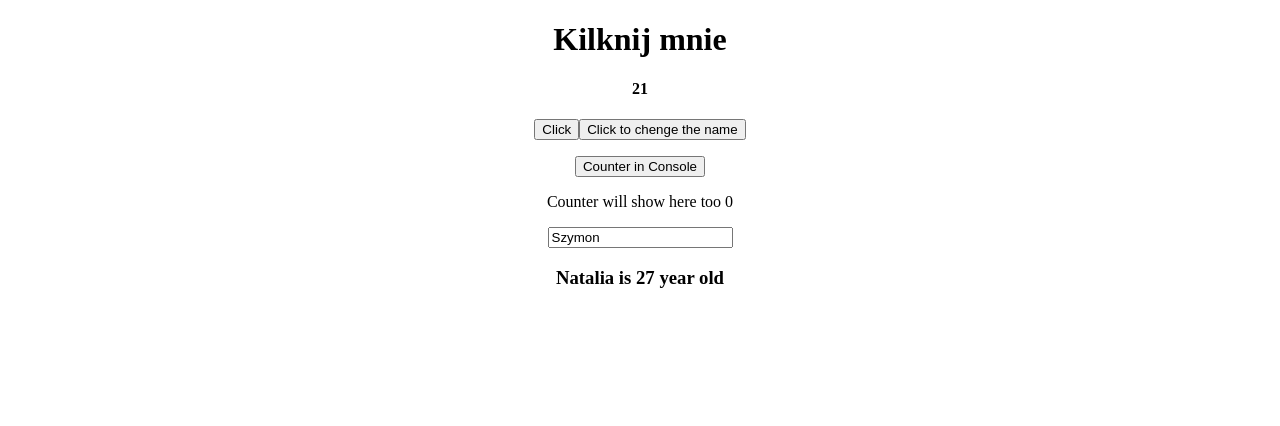
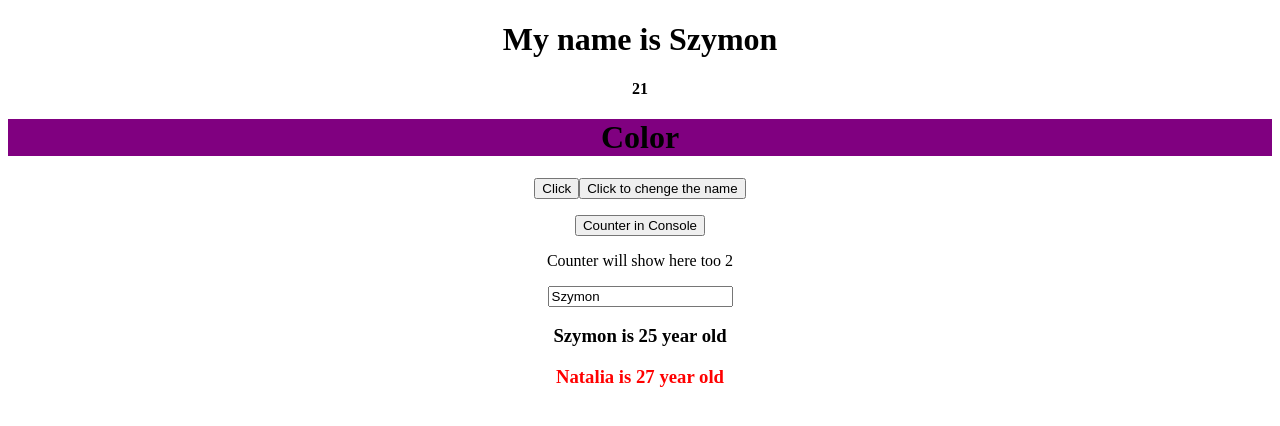
Before and after one commit to Szabson123/FAngular_Django, an Angular app in the folder angular-intro/: page / in a window 1280 px wide. Shown: the top 426 px of the page. Built offline with nearby package versions, Linux system fonts and the light colour scheme.

Commit message:
Classes and styles

```diff
--- a/angular-intro/src/app/app.component.css
+++ b/angular-intro/src/app/app.component.css
@@ -0,0 +1,3 @@
+.red{
+    color: red;
+}
--- a/angular-intro/src/app/app.component.html
+++ b/angular-intro/src/app/app.component.html
@@ -3,6 +3,7 @@
   <h1 *ngIf="counter < 2"> Kilknij mnie</h1>
   <h4>{{wynik}}</h4>
 
+  <h1 (click)="changeColor()" [ngStyle]="{'background-color': mycolor}">Color</h1>
   <button (click)="btnClicked()">Click</button>
   <button (click)="name='Hej po kliknięciu'">Click to chenge the name</button>
   <p><button (click)="counterClick()">Counter in Console</button></p>
@@ -11,6 +12,6 @@
   <input type="text" [(ngModel)]="name"/>
 
   <div *ngFor="let person of people">
-    <h3 *ngIf="person.age > 26">{{person.name}} is {{person.age}} year old</h3>
+    <h3 [ngClass]="{'red': person.age > 25}">{{person.name}} is {{person.age}} year old</h3>
   </div>
 </div>
--- a/angular-intro/src/app/app.component.ts
+++ b/angular-intro/src/app/app.component.ts
@@ -1,19 +1,25 @@
-import { Component } from '@angular/core';
+import { Component, OnInit } from '@angular/core';
 
 @Component({
   selector: 'app-root',
   templateUrl: './app.component.html',
   styleUrl: './app.component.css'
 })
-export class AppComponent {
+export class AppComponent implements OnInit {
   title = 'angular-intro';
   name = 'Szymon';
   wynik = 2+3+7+9;
-  counter = 0
+  counter = 0;
+  mycolor = 'purple';
   people = [
     {name: "Szymon", age: 25},
     {name: "Natalia", age: 27}
   ]
+
+  ngOnInit() {
+    this.counter = 2;
+    console.log("Done")
+  }
 
   btnClicked = () =>{
     console.log('button has been clicked');
@@ -22,4 +28,8 @@ export class AppComponent {
     this.counter ++;
     console.log('button has been clicked', this.counter);
   }
+  changeColor = () =>{
+    this.mycolor = 'green'
+    console.log('Done')
+  }
 }
```
Also changed, not shown: angular-intro/src/app/people.service.ts (added, +9 -0 lines), 1 other file (tests, documents, lock files or other folders).
